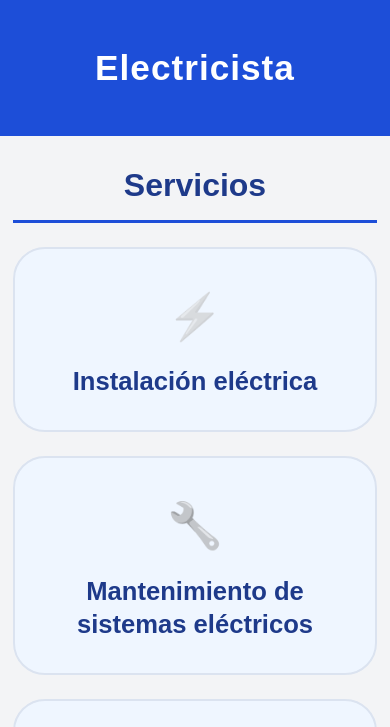
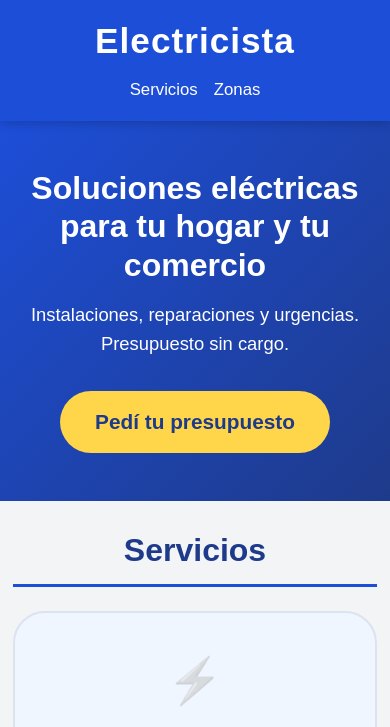
Before and after one commit to verdibbq/Electricista, a plain HTML site: page index.html in a window 390 px wide. Shown: the top 727 px of the page. Drawn offline with Linux system fonts and the light colour scheme.

Commit message:
agregado de detalle, presentacion y links

```diff
--- a/index.html
+++ b/index.html
@@ -9,9 +9,20 @@
 <body>
     <header class="header">
         <h1 class="titulo-principal">Electricista</h1>
+        <nav class="menu">
+            <a class="menu-link" href="#servicios">Servicios</a>
+            <a class="menu-link" href="#zonas">Zonas</a>
+        </nav>
     </header>
+
+    <section class="hero">
+        <h2 class="hero-titulo">Soluciones eléctricas para tu hogar y tu comercio</h2>
+        <p class="hero-texto">Instalaciones, reparaciones y urgencias. Presupuesto sin cargo.</p>
+        <a class="hero-boton" href="https://www.whatsapp.com/" target="_blank" rel="noopener">Pedí tu presupuesto</a>
+    </section>
+
     <main class="contenido">
-        <section class="servicios">
+        <section class="servicios" id="servicios">
             <h2 class="titulo-seccion">Servicios</h2>
             <ul class="lista-servicios">
                 <li class="card">
@@ -32,7 +43,7 @@
                 </li>
             </ul>
         </section>
-        <section class="zonas">
+        <section class="zonas" id="zonas">
             <h2 class="titulo-seccion">Zonas de trabajo</h2>
             <p class="texto-zonas">Trabajamos en las siguientes zonas:</p>
             <ul class="lista-zonas">
@@ -40,12 +51,17 @@
                 <li class="zona">PBA</li>
             </ul>
         </section>
-        <section class="info">
+        <section class="info" id="contacto">
             <h2 class="titulo-seccion">Contacto</h2>
             <p class="dato-contacto">Teléfono: 123-456-7890</p>
             <p class="dato-contacto">Email: info@electricista.com</p>
         </section>
     </main>
+
+    <section class="cierre">
+        <h2 class="cierre-titulo">¿Necesitás un electricista?</h2>
+        <a class="hero-boton" href="https://www.whatsapp.com/" target="_blank" rel="noopener">Escribinos por WhatsApp</a>
+    </section>
 
     <footer class="footer">
         <p class="texto-footer"> 2026 Maqueta landing page . Todos los derechos reservados para Verdi.code.</p>
--- a/style.css
+++ b/style.css
@@ -31,15 +31,39 @@ body {
 }
 
 .header {
+    position: sticky;
+    top: 0;
+    z-index: 900;
     background-color: var(--azul-principal);
     color: var(--blanco);
-    padding: 2.5rem 1rem;
-    text-align: center;
+    padding: 1rem 2rem;
+    display: flex;
+    justify-content: space-between;
+    align-items: center;
+    box-shadow: 0 2px 10px rgba(0, 0, 0, 0.2);
 }
 
 .titulo-principal {
-    font-size: 2.8rem;
+    font-size: 1.6rem;
     letter-spacing: 1px;
+}
+
+.menu {
+    display: flex;
+    gap: 1.5rem;
+}
+
+.menu-link {
+    color: var(--blanco);
+    text-decoration: none;
+    font-size: 1.05rem;
+    padding-bottom: 2px;
+    border-bottom: 2px solid transparent;
+    transition: border-color 0.25s ease;
+}
+
+.menu-link:hover {
+    border-bottom-color: var(--luz);
 }
 
 .contenido {
@@ -166,8 +190,20 @@ body {
 .footer {
     background-color: var(--azul-oscuro);
     color: var(--blanco);
+    padding-bottom: 5rem;
     padding: 1.5rem 1rem;
     text-align: center;
+}
+.cierre {
+    background-color: var(--azul-claro);
+    text-align: center;
+    padding: 3.5rem 1rem;
+}
+
+.cierre-titulo {
+    font-size: 2rem;
+    color: var(--azul-oscuro);
+    margin-bottom: 1.5rem;
 }
 
 .texto-footer {
@@ -197,6 +233,56 @@ body {
     width: 64px;
     height: 64px;
 }
+html {
+    scroll-behavior: smooth;
+    scroll-padding-top: 80px;
+}
+
+.hero {
+    background: linear-gradient(135deg, var(--azul-principal), var(--azul-oscuro));
+    color: var(--blanco);
+    text-align: center;
+    padding: 5rem 1rem;
+}
+
+.hero-titulo {
+    font-size: 2.8rem;
+    max-width: 700px;
+    margin: 0 auto 1rem;
+    line-height: 1.2;
+}
+
+.hero-texto {
+    font-size: 1.4rem;
+    margin-bottom: 2rem;
+}
+
+.hero-boton {
+    display: inline-block;
+    background-color: var(--luz);
+    color: var(--azul-oscuro);
+    font-size: 1.3rem;
+    font-weight: bold;
+    text-decoration: none;
+    padding: 0.9rem 2.2rem;
+    border-radius: 999px;
+    transition: transform 0.25s ease, box-shadow 0.25s ease;
+}
+
+.hero-boton:hover {
+    transform: translateY(-3px);
+    box-shadow: 0 0 25px 6px rgba(255, 213, 74, 0.55);
+}
+
+.dato-link {
+    color: var(--azul-principal);
+    text-decoration: none;
+    font-weight: bold;
+}
+
+.dato-link:hover {
+    text-decoration: underline;
+}
 
 
 @media (max-width: 700px) {
@@ -221,4 +307,25 @@ body {
     .info {
         padding: 1.3rem;
     }
+    .header {
+        flex-direction: column;
+        gap: 0.5rem;
+        padding: 0.8rem 1rem;
+    }
+
+    .menu {
+        gap: 1rem;
+    }
+
+    .hero {
+        padding: 3rem 1rem;
+    }
+
+    .hero-titulo {
+        font-size: 2rem;
+    }
+
+    .hero-texto {
+        font-size: 1.15rem;
+    }
 }
```
